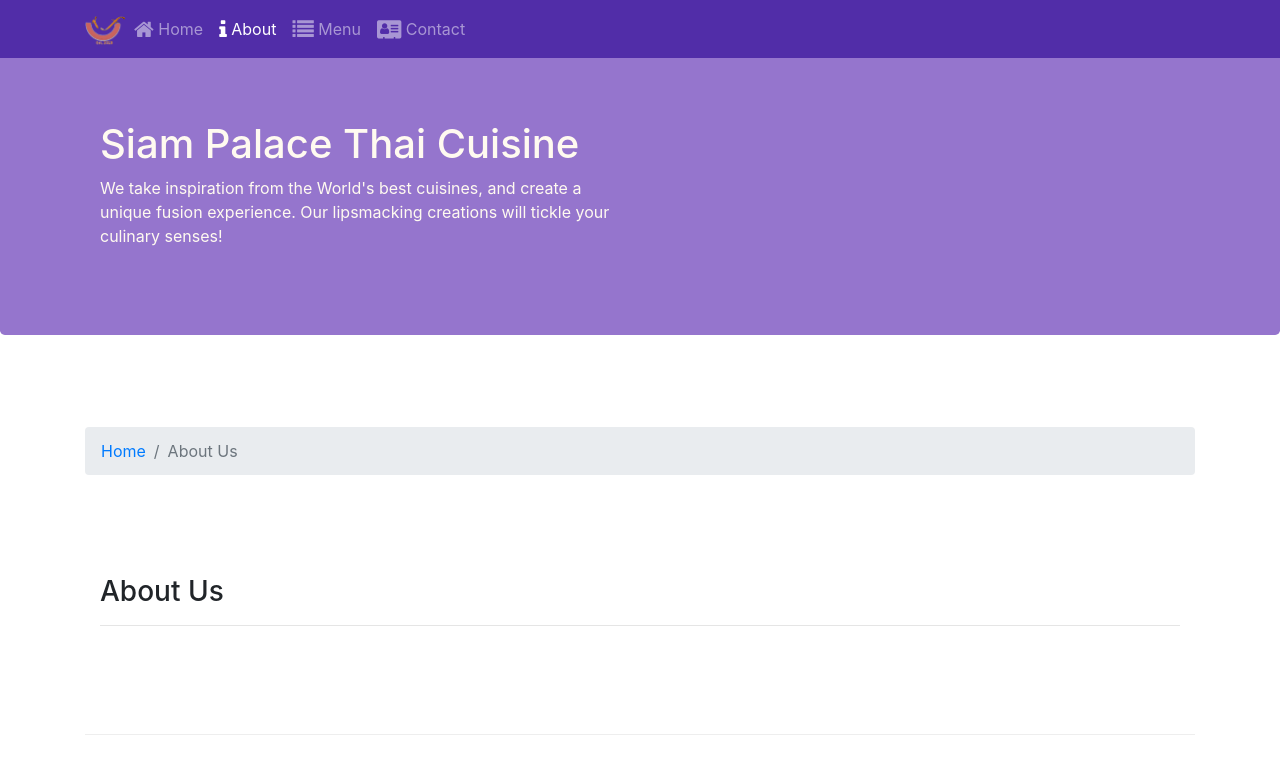
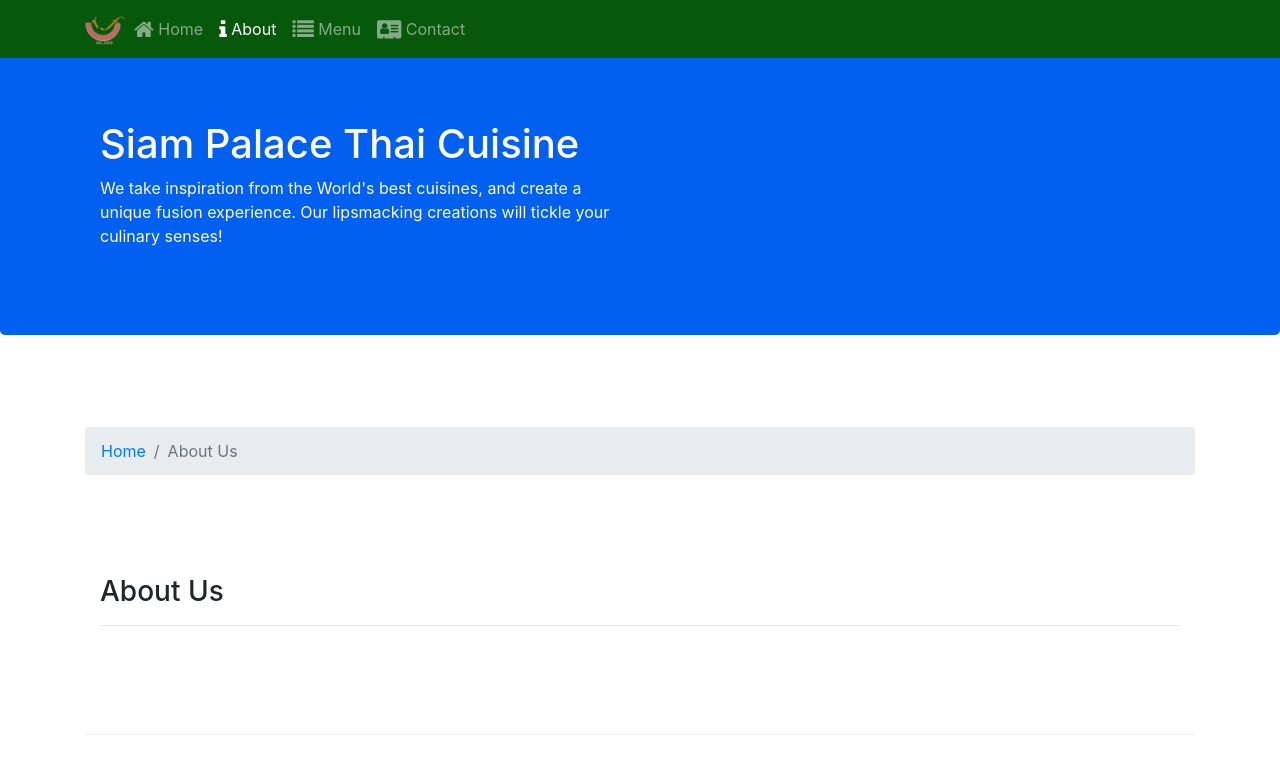
Before and after one commit to mroman181/SiamPalaceThaiCuisuine-MarcRoman, a website: page aboutus.html in a window 1280 px wide. Shown: the top 784 px of the page. Drawn offline with nearby package versions, Linux system fonts and the light colour scheme.

Commit message:
Eleventh class

```diff
--- a/aboutus.html
+++ b/aboutus.html
@@ -8,14 +8,20 @@
     <meta name="viewport" content="width=device-width, initial-scale=1, shrink-to-fit=no">
     <meta hhtp-equiv="x-ua-compatible" content="ie=edge">
 
+
+    <!-- build:css css/main.css -->
     <link rel="stylesheet" href="node_modules/bootstrap/dist/css/bootstrap.min.css">
-    <link rel="stylesheet" href="css/css.css">
     <link rel="stylesheet" href="node_modules/font-awesome/css/font-awesome.min.css">
     <link rel="stylesheet" href="node_modules/bootstrap-social/bootstrap-social.css">
+    <link href="css/css.css" rel="stylesheet">
+    <!-- endbuild -->
 
+    <!-- build:js js/main.js -->
     <script src="node_modules/jquery/dist/jquery.slim.min.js"></script>
     <script src="node_modules/popper.js/dist/umd/popper.min.js"></script>
     <script src="node_modules/bootstrap/dist/js/bootstrap.min.js"></script>
+    <script src="js/scripts.js"></script>
+    <!-- endbuild -->
 </head>
 
 <body>
--- a/css/css.scss
+++ b/css/css.scss
@@ -1,6 +1,6 @@
 $lt-gray: #ddd;
-$background-dark: #512DA8;
-$background-light: #9575CD;
+$background-dark: #06580b;
+$background-light: rgb(1, 96, 240);
 $background-pale: #D1C4E9;
 
 // Height variables
```
Also changed, not shown: contactus.html (+6 -1 lines), index.html (+6 -2 lines), package.json (+18 -4 lines), css/css.css, 2 other files.
